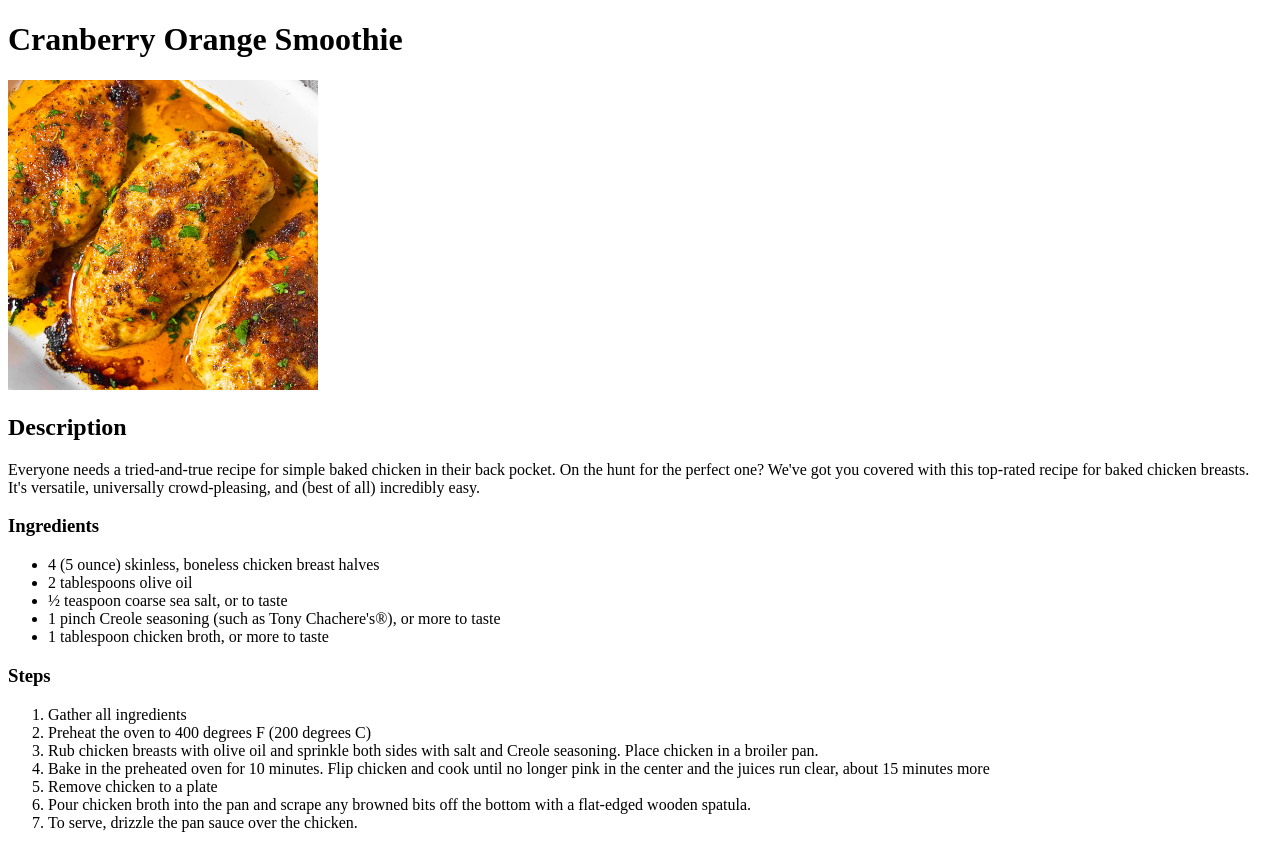
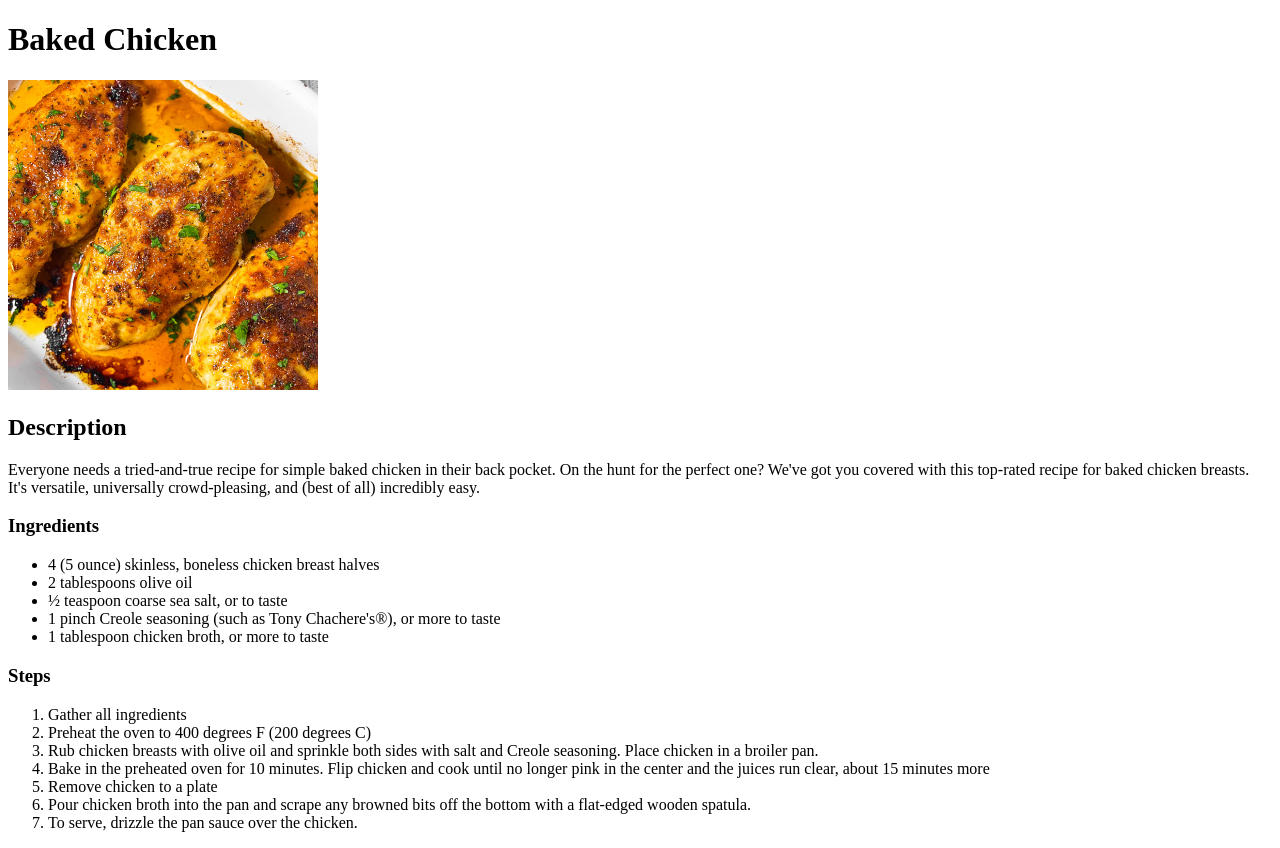
Before and after one commit to kelsonpy/odin-recipes, a plain HTML site: page recipes/baked-chicken.html in a window 1280 px wide. Drawn offline with Linux system fonts and the light colour scheme.

Commit message:
Typo fix

```diff
--- a/recipes/baked-chicken.html
+++ b/recipes/baked-chicken.html
@@ -6,7 +6,7 @@
     </head>
 
     <body>
-        <h1>Cranberry Orange Smoothie</h1>
+        <h1>Baked Chicken</h1>
         <img src="../images/chicken.jpg" alt="image of a cranberry orange smoothie" height="310" width="310">
         <h2>Description</h2>
         <p>
```
